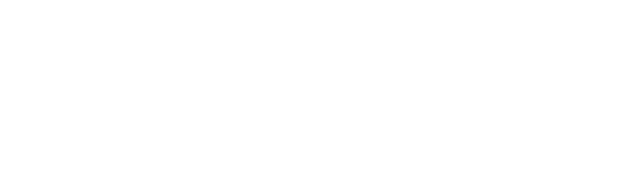
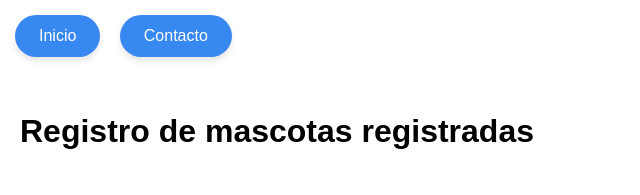
Before and after one commit to Kvnsvd1908/Veterinaria-DW-, a plain HTML site: page mascotas.html in a window 1280 px wide. Shown: the whole page, without its empty margins (0-640 px from the left). Drawn offline with Linux system fonts and the light colour scheme.

Commit message:
Creación y modificación mascotas.html

```diff
--- a/css/style.css
+++ b/css/style.css
@@ -1,3 +1,4 @@
+
 body {
     font-family: Arial, sans-serif;
     margin: 0;
@@ -51,3 +52,23 @@ button {
     padding: 10px;
     cursor: pointer;
 }
+
+.boton-elegante {
+  display: inline-block;
+  padding: 12px 24px;
+  background-color: rgb(56, 136, 241);
+  color: white;
+  text-decoration: none;
+  font-size: 16px;
+  font-family: sans-serif;
+  border-radius: 30px; /* Bordes redondos */
+  box-shadow: 0 4px 6px rgba(0, 0, 0, 0.1); /* Sombra suave */
+  transition: all 0.3s ease;
+}
+
+/* Efecto visual al pasar el mouse */
+.boton-elegante:hover {
+  background-color: #55a7f5;
+  transform: translateY(-2px); /* Sube un poco el botón */
+  box-shadow: 0 6px 12px rgba(0, 0, 0, 0.15); /* Aumenta la sombra */
+}
--- a/mascotas.html
+++ b/mascotas.html
@@ -0,0 +1,21 @@
+<!DOCTYPE html>
+<html lang="es">
+    <head>
+    <meta charset="UTF-8">
+    <meta name="viewport" content="width=device-width, initial-scale=1.0">
+    <title>Mascotas - VetConnect</title>
+    <link rel="stylesheet" href="css/style.css">
+    </head>
+
+    <body>
+        <div>
+            <nav>
+            <a href="index.html" class="boton-elegante">Inicio</a>
+            <a href="contacto.html" class="boton-elegante">Contacto</a>
+            </nav>
+        </div>
+        <header>
+           <h1>Registro de mascotas registradas</h1>
+        </header>
+
+    </body>
```
